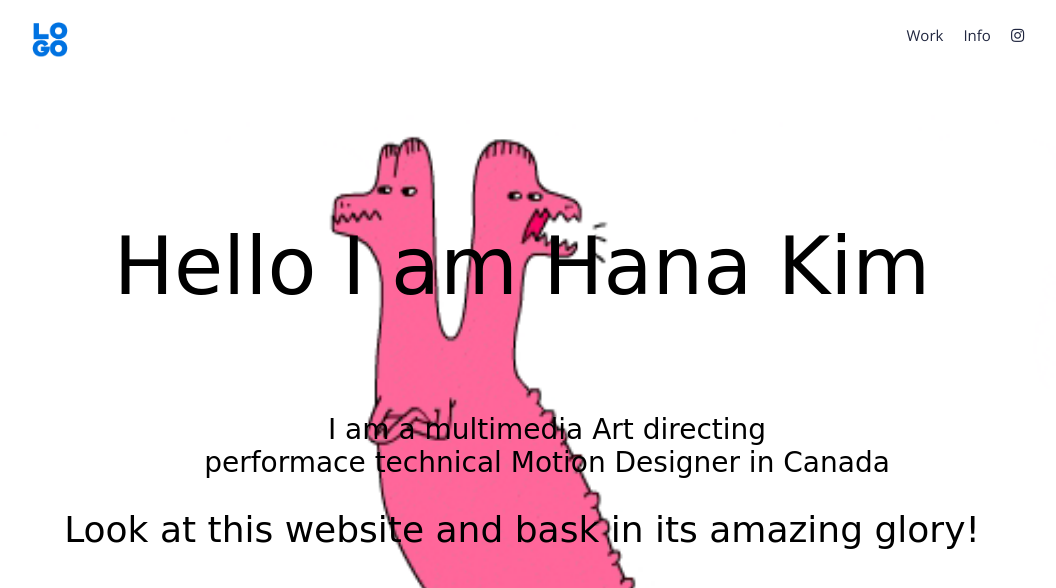
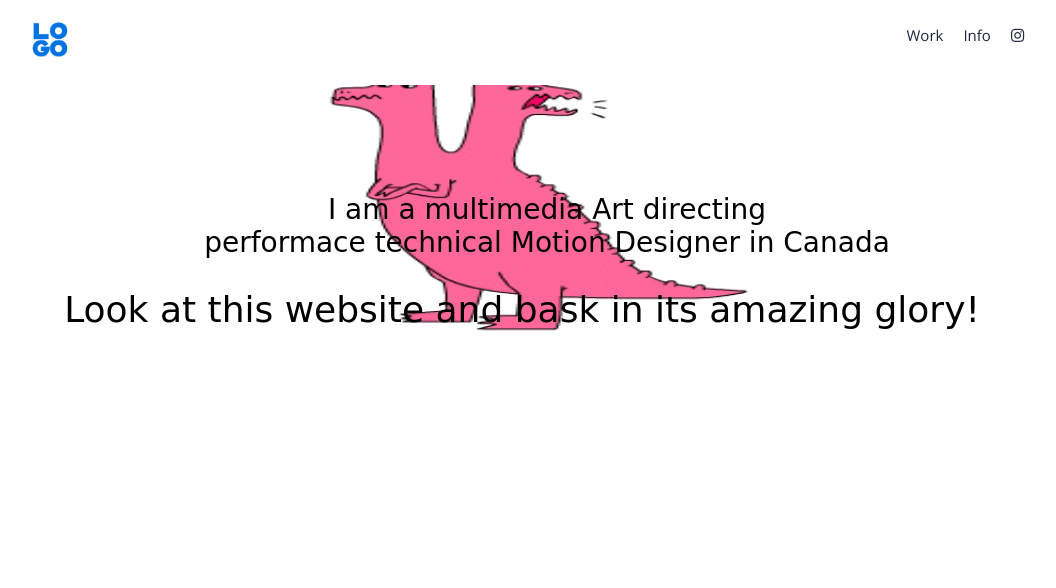
Before and after one commit to zoveloper/django_portfolio_hanakim, a Django app: page / in a window 1280 px wide. Shown: the top 588 px of the page, without its empty margins (118-1174 px from the left). Run offline with Django 3.2, Linux system fonts and the light colour scheme; data comes from the database, SQL or seed files in the repository; some libraries are stand-ins or nearby versions; some web fonts are replaced; grey boxes are pictures that could not be loaded.

Commit message:
Hero img testing-1

```diff
--- a/static/css/default.css
+++ b/static/css/default.css
@@ -62,8 +62,8 @@ h3 {font-size:28px;}
 
 .hero {
     /* Sizing */
-    width: 100vw;
-    height: 100vh;
+    width: 100%;
+    height: 100%;
 
     /* Flexbox stuff */
     display: flex;
```
